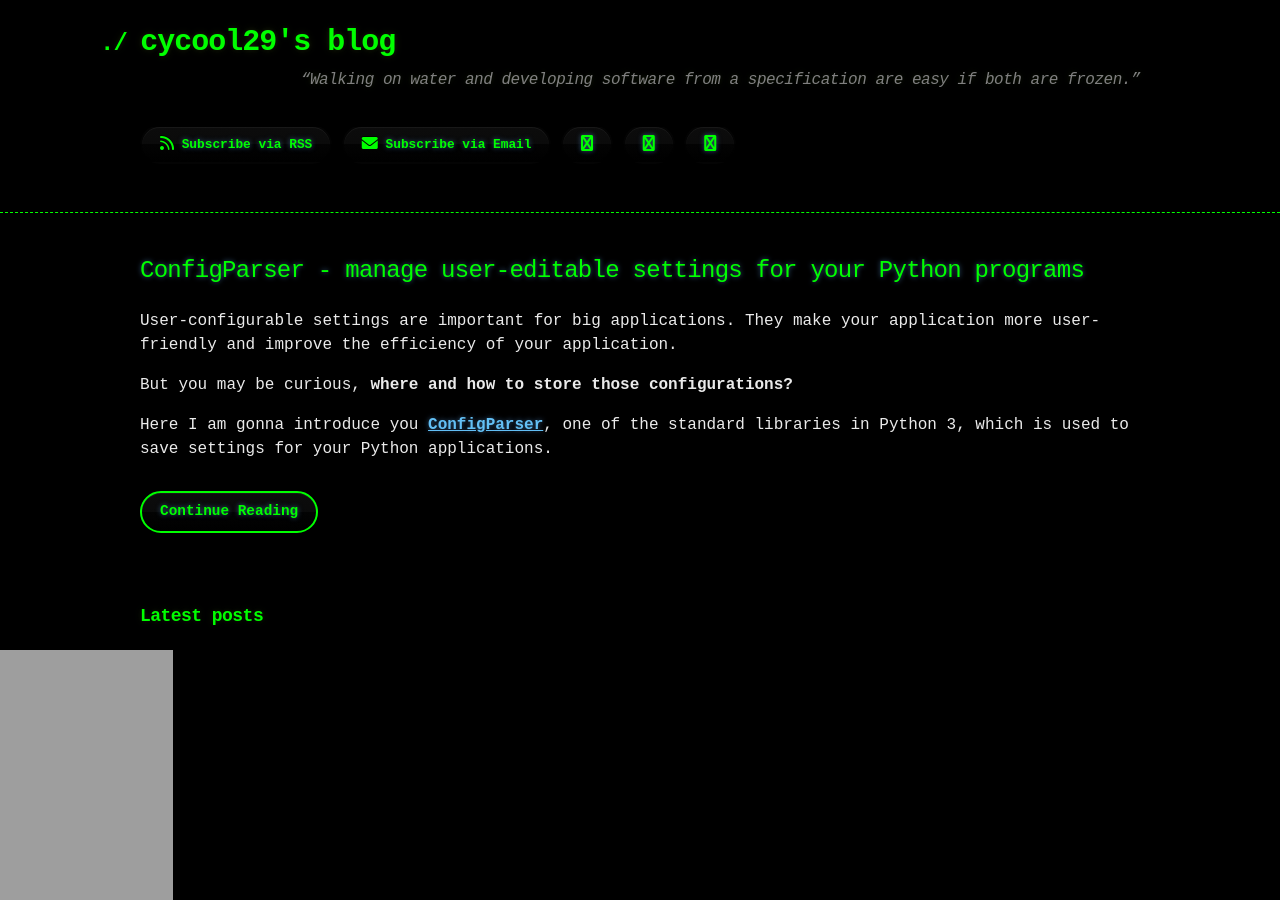
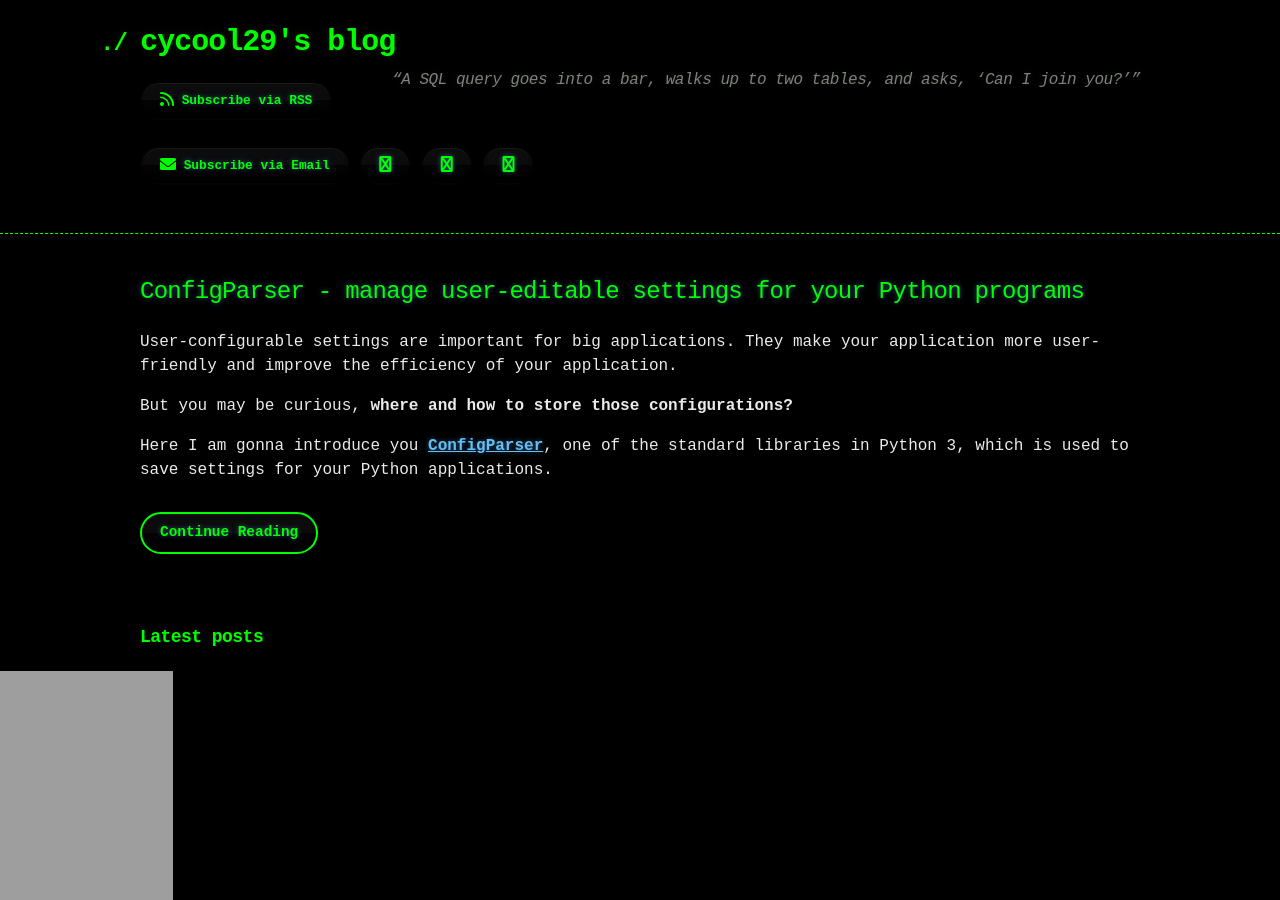
Before and after one commit to cycool29/cycool29.github.io, a Jekyll site: the page built from index.md, in a window 1280 px wide and 900 px high. Built offline with Jekyll 4.4.1, drawn with Linux system fonts in a browser that asks for light colours; a style sheet for code colours, icons or effects is not loaded.

Commit message:
Update quotes

```diff
--- a/_config.yml
+++ b/_config.yml
@@ -1,5 +1,5 @@
 title: cycool29's blog
-description: "“Walking on water and developing software from a specification are easy if both are frozen.” "
+description: "“A SQL query goes into a bar, walks up to two tables, and asks, ‘Can I join you?’” "
 bio: A high school student. Intermediate in Python, Git, Bash. Learning JavaScript. He/Him. "
 author: cycool29
 url: https://cycool29.github.io
```
